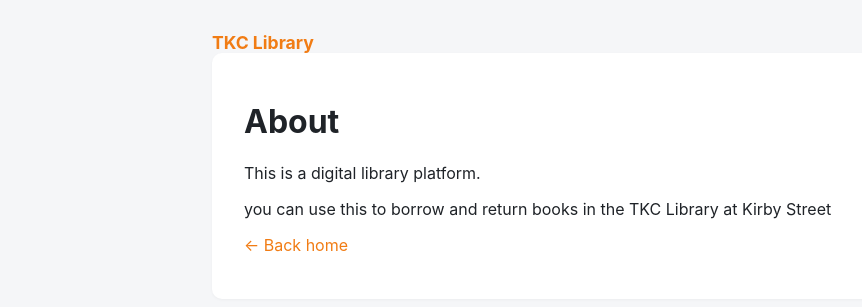
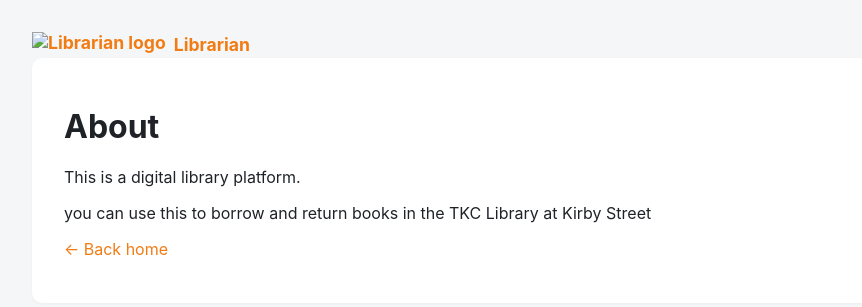
Before and after one commit to TheKeyholdingCompany/librarian, a Flask app: page /about in a window 1280 px wide. Shown: the top 307 px of the page, without its empty margins (68-930 px from the left). Run offline with Flask 3, Linux system fonts and the light colour scheme; parts of the project's set-up code (start-up, migrations or seed data) failed here and were passed over.

Commit message:
feat(branding): add logo/favicon, rename to Librarian, widen layout
Wire docs/icon.svg into the app as both favicon and inline logo:
served under static/ via a committed symlink in dev and a real
copy baked in at Docker build time. Add a reusable _brand.html
partial (logo + wordmark) and include it across all pages.

Rename the brand from "TKC Library" to "Librarian" in titles,
headings, and the wordmark. The physical-location reference in
the about page ("TKC Library at Kirby Street") is left as-is.

Widen the page container from 720px to 1080px so the book grid
has more room.

Co-Authored-By: Claude Opus 4.8 (1M context) <noreply@anthropic.com>

```diff
--- a/app/about/templates/about/about.html
+++ b/app/about/templates/about/about.html
@@ -1,6 +1,6 @@
 {% extends "base.html" %}
 
-{% block title %}About — TKC Library{% endblock %}
+{% block title %}About — Librarian{% endblock %}
 
 {% block extra_styles %}
 <style>
@@ -9,7 +9,7 @@
 
 {% block content %}
 <div class="container">
-  <div class="brand">TKC Library</div>
+  {% include "_brand.html" %}
   <div class="card">
     <h1>About</h1>
     <p>This is a digital library platform.</p>
--- a/app/admin/templates/admin/borrowers.html
+++ b/app/admin/templates/admin/borrowers.html
@@ -1,6 +1,6 @@
 {% extends "base.html" %}
 
-{% block title %}Borrower Dashboard — TKC Library{% endblock %}
+{% block title %}Borrower Dashboard — Librarian{% endblock %}
 
 {% block extra_styles %}
 <style>
@@ -21,7 +21,7 @@
 
 {% block content %}
 <div class="container">
-  <div class="brand">TKC Library</div>
+  {% include "_brand.html" %}
   <div class="card">
     <h1>Borrower Dashboard</h1>
     <p>This page shows every registered account and the books they have borrowed, with borrow date, due date, and return status.</p>
--- a/app/admin/templates/admin/dashboard.html
+++ b/app/admin/templates/admin/dashboard.html
@@ -1,6 +1,6 @@
 {% extends "base.html" %}
 
-{% block title %}Admin — TKC Library{% endblock %}
+{% block title %}Admin — Librarian{% endblock %}
 
 {% block extra_styles %}
 <style>
@@ -12,7 +12,7 @@
 
 {% block content %}
 <div class="container">
-  <div class="brand">TKC Library</div>
+  {% include "_brand.html" %}
   <div class="card">
     <h1>Admin dashboard</h1>
     <p>Hi <strong>{{ session['username'] }}</strong> — you have admin access.</p>
--- a/app/admin/templates/admin/users.html
+++ b/app/admin/templates/admin/users.html
@@ -1,6 +1,6 @@
 {% extends "base.html" %}
 
-{% block title %}Manage Users — TKC Library{% endblock %}
+{% block title %}Manage Users — Librarian{% endblock %}
 
 {% block extra_styles %}
 <style>
@@ -74,7 +74,7 @@
 
 {% block content %}
 <div class="container">
-  <div class="brand">TKC Library</div>
+  {% include "_brand.html" %}
   <div class="card">
     <h1>Manage Users</h1>
     <p><a href="{{ url_for('admin.dashboard') }}">← Back to dashboard</a></p>
--- a/app/borrower/templates/borrower/borrow_history.html
+++ b/app/borrower/templates/borrower/borrow_history.html
@@ -1,6 +1,6 @@
 {% extends "base.html" %}
 
-{% block title %}Borrow History - TKC Library{% endblock %}
+{% block title %}Borrow History - Librarian{% endblock %}
 
 {% block extra_styles %}
 <style>
--- a/app/borrower/templates/borrower/dashboard.html
+++ b/app/borrower/templates/borrower/dashboard.html
@@ -1,6 +1,6 @@
 {% extends "base.html" %}
 
-{% block title %}Borrower Dashboard - TKC Library{% endblock %}
+{% block title %}Borrower Dashboard - Librarian{% endblock %}
 
 {% block extra_styles %}
 <style>
--- a/app/library/templates/library/add_book.html
+++ b/app/library/templates/library/add_book.html
@@ -1,6 +1,6 @@
 {% extends "base.html" %}
 
-{% block title %}Add Book - TKC Library{% endblock %}
+{% block title %}Add Book - Librarian{% endblock %}
 
 {% block extra_styles %}
 <style>
@@ -114,7 +114,7 @@
 {% block content %}
 <div class="container">
   <header>
-    <div class="brand">TKC Library</div>
+    {% include "_brand.html" %}
     <div class="session">
       {% if session.get('username') %}
         Logged in as <strong>{{ session['username'] }}</strong> ({{ session['role'] }})
--- a/app/library/templates/library/dashboard.html
+++ b/app/library/templates/library/dashboard.html
@@ -1,6 +1,6 @@
 {% extends "base.html" %}
 
-{% block title %}My Dashboard — TKC Library{% endblock %}
+{% block title %}My Dashboard — Librarian{% endblock %}
 
 {% block extra_styles %}
 <style>
@@ -21,7 +21,7 @@
 
 {% block content %}
 <div class="container">
-  <div class="brand">TKC Library</div>
+  {% include "_brand.html" %}
   <div class="card">
     <h1>My Borrower Dashboard</h1>
     <p>Here are the books you have borrowed and their current status.</p>
--- /dev/null
+++ b/app/templates/_brand.html
@@ -0,0 +1,7 @@
+{# Brand lockup: logo + wordmark. The logo source is docs/icon.svg, served
+   under static/ (symlink in dev, copied in at build time). Include this
+   instead of hardcoding the brand text so the mark stays consistent. #}
+<div class="brand">
+  <img class="brand-logo" src="{{ url_for('static', filename='brand/logo.svg') }}" alt="Librarian logo" />
+  <span>Librarian</span>
+</div>
--- a/app/templates/base.html
+++ b/app/templates/base.html
@@ -3,7 +3,12 @@
   <head>
     <meta charset="utf-8" />
     <meta name="viewport" content="width=device-width, initial-scale=1" />
-    <title>{% block title %}TKC Library{% endblock %}</title>
+    <title>{% block title %}Librarian{% endblock %}</title>
+    {# Brand asset lives at docs/icon.svg; it's exposed under static/ via a
+       committed symlink in dev and a real copy baked in at Docker build time
+       (see Dockerfile). SVG favicons are honoured by all current browsers. #}
+    <link rel="icon" type="image/svg+xml" href="{{ url_for('static', filename='brand/logo.svg') }}" />
+    <link rel="apple-touch-icon" href="{{ url_for('static', filename='brand/logo.svg') }}" />
     <style>
       :root {
         --brand: #f17c14;
@@ -28,14 +33,22 @@
         justify-content: center;
         padding: 1rem;
       }
-      .container { max-width: 720px; margin: 0 auto; }
+      .container { max-width: 1080px; margin: 0 auto; }
       .card {
         background: white;
         border-radius: 10px;
         padding: 1.75rem 2rem;
         box-shadow: 0 1px 3px rgba(0, 0, 0, 0.04);
       }
-      .brand { color: var(--brand); font-weight: 700; font-size: 1.1rem; }
+      .brand {
+        color: var(--brand);
+        font-weight: 700;
+        font-size: 1.1rem;
+        display: inline-flex;
+        align-items: center;
+        gap: 0.5rem;
+      }
+      .brand-logo { height: 1.6rem; width: auto; display: block; }
       .muted { color: var(--muted); }
       a { color: var(--brand); text-decoration: none; }
       a:hover { text-decoration: underline; }
```
Also changed, not shown: app/library/templates/library/index.html (+3 -4 lines), app/static/brand/logo.svg (added), docs/icon.svg (added), 1 other file.
